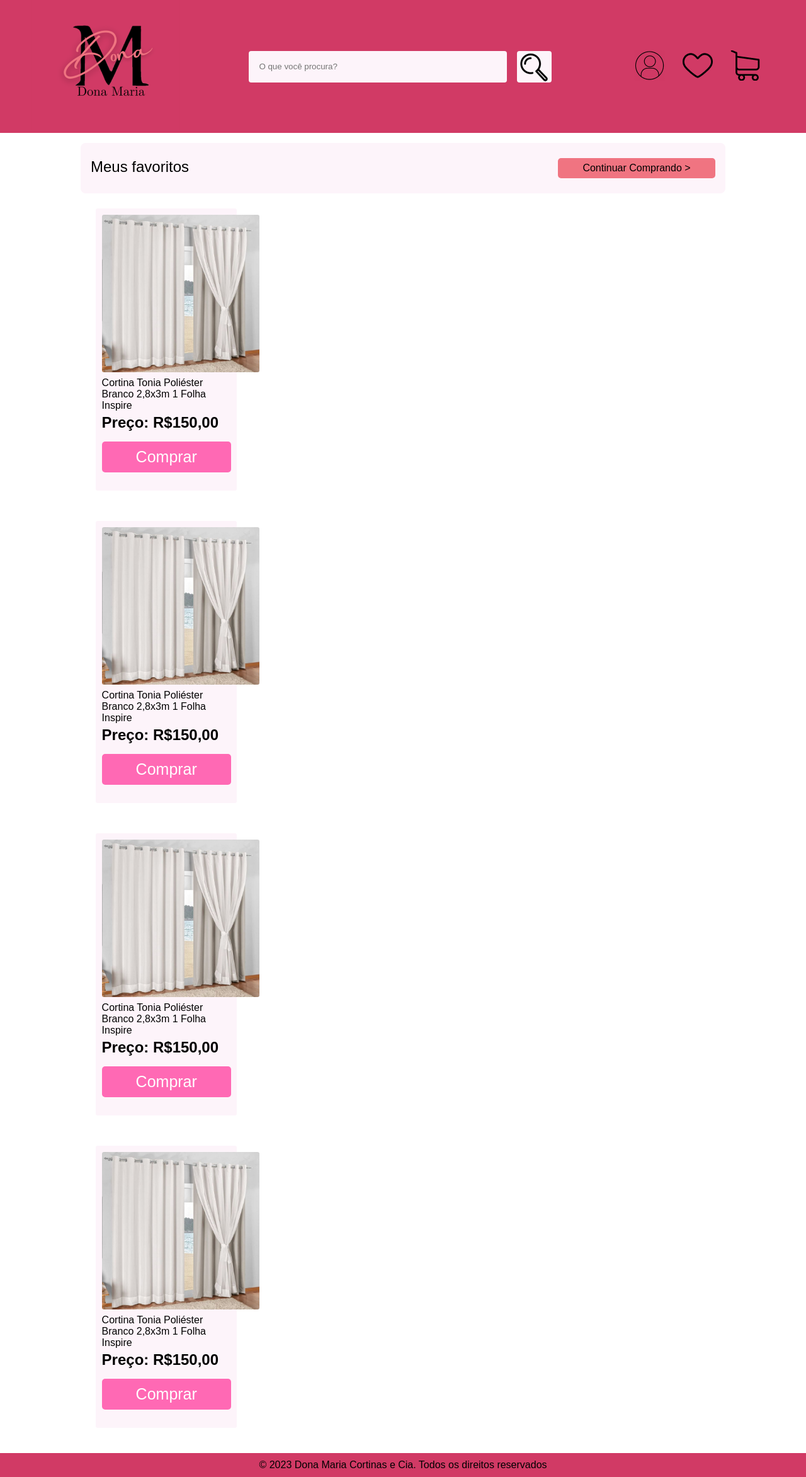
After one commit to lu0000/dona-maria-cortinas-e-cia, a PHP site: page /paginas/favoritos.html in a window 1280 px wide. The commit adds this page. Shown: the whole page at 63% size. Run offline with PHP 8.4, Linux system fonts and the light colour scheme.

Commit message:
Favoritos

```diff
--- a/estilo.css
+++ b/estilo.css
@@ -116,6 +116,7 @@ main{
     font-size: 25px;
     margin: 30px 0 50px;
 }
+/* meio do index --------------------------------------------------------------------- */
 .bloco-itens{
     display: grid;
     grid-template-columns: repeat(4, 23%);
@@ -182,7 +183,7 @@ main{
     outline: none;
     box-shadow: 0 0 5px rgba(255, 105, 180, 0.8);
 }
-  .carrinho{
+.carrinho{
     padding: 1rem 16%;
 }
 .titulo-carrinho{
@@ -427,3 +428,113 @@ select {
     color: #FF1493;
     cursor: pointer;
 }
+
+/* FAVORITOS ----------------------------------*/
+
+.produtos-favoritos{
+    display: grid;
+    grid-template-columns: repeat(4, 23%);
+    gap: 30px;
+    padding: 1.5rem;
+}
+
+.pro-favoritos{
+    background-color: #FDF4FA;
+    height: 28rem;
+    cursor: pointer;
+    box-sizing: border-box;
+   padding: 0.6rem;
+    border-radius: 0.2rem;
+}
+
+.img-favoritos{
+    width: 15rem;
+    height: 60%;
+    margin-right: 1rem;
+
+}
+
+.img-favoritos img{
+    max-width:2280px;
+    max-height:250px;
+    width: auto;
+    height: auto;
+    border-radius: 0.2rem;
+}
+.pro-fav-informacoes{
+    width: 100%;
+    height: 11rem;
+    display: flex;
+    flex-direction: column;
+    justify-content: end;
+    word-wrap: break-word;
+}
+
+.pro-fav-informacoes p{
+    padding-top: 0.1rem;
+}
+
+.pro-fav-informacoes div{
+    width: 100%;
+    height: 50%;
+    display: flex;
+    flex-direction: column;
+    justify-content: start;
+}
+
+.pro-fav-informacoes button {
+    display: inline-block;
+    padding: 10px 20px;
+    margin-bottom: 1.5rem;
+    font-size: 25px;
+    background-color: #FF69B4;
+    color: #fff;
+    border: none;
+    border-radius: 5px;
+    cursor: pointer;
+    text-align: center;
+    text-decoration: none;
+    transition: background-color 0.3s ease;
+    margin-top: 1rem;
+}
+
+.pro-fav-informacoes button:hover {
+    background-color: #FF1493;
+}
+
+.pro-fav-informacoes button:focus {
+    outline: none;
+    box-shadow: 0 0 5px rgba(255, 105, 180, 0.8);
+}
+.titulo-favoritos{
+    background-color: #FDF4FA;
+    display: flex;
+    justify-content: space-between;
+    padding: 1.5rem 1rem;
+    border-radius: 8px;
+}
+.titulo-favoritos h2{
+    text-decoration: none;
+    font-size: 24px; /* Define o tamanho da fonte */
+    font-weight: normal;
+}
+.titulo-favoritos a{
+    text-decoration: none;
+    color: #000;
+}
+.titulo-favoritos button{
+    background-color: #F07481;
+    border: none;
+    border-radius: 5px;
+    width: 250px;
+    padding: 7px;
+    font-size: 16px;
+    cursor: pointer;
+}
+.titulo-favoritos button:hover {
+    background-color: #ec6472;
+}
+
+.favoritos{
+    padding: 1rem 10%;
+}
--- a/index.html
+++ b/index.html
@@ -26,7 +26,7 @@
         <div id="menu-topo">
             <ul>
                 <li><a href="paginas/login.html"><img src="imagens/elementos-do-site/entrar.png"></a></li>
-                <li><a href=""><img src="imagens/elementos-do-site/favoritos.png"></a></li>
+                <li><a href="paginas/favoritos.html"><img src="imagens/elementos-do-site/favoritos.png"></a></li>
                 <li><a href="paginas/carrinho.html"><img src="imagens/elementos-do-site/carrinho.png"></a></li>
             </ul>
         </div>
--- a/paginas/carrinho.html
+++ b/paginas/carrinho.html
@@ -36,7 +36,7 @@
 
         <div class="titulo-carrinho">
             <h2>Meu Carrinho</h2>
-            <a href="/index.html"><button>Continuar Comprando ></button></a>
+            <a href="../index.html"><button>Continuar Comprando ></button></a>
         </div>
 
         <div class="compras-do-carrinho">
--- /dev/null
+++ b/paginas/favoritos.html
@@ -0,0 +1,96 @@
+<!DOCTYPE html>
+<html lang="pt-br">
+<head>
+    <meta charset="UTF-8">
+        <meta name="viewport" content="width=device-width, initial-scale=1.0">
+        <link href="../estilo.css" rel="stylesheet">
+        <title>Favoritos</title>
+</head>
+
+<body>
+
+    <header>
+        <div class="logo-topo">
+            <a href="../index.html"><img src="../imagens/elementos-do-site/logo-dona-maria-1.png"></a>
+        </div>
+
+        <div class="barra-pesquisa">
+            <form action="" method="post">
+                <label>
+                    <input type="text" id="nome" name="nome" placeholder="O que você procura?" required>
+                </label>
+
+                <button><img src="../imagens/elementos-do-site/lupa.png"></button>
+            </form>
+        </div>
+
+        <div id="menu-topo">
+            <ul>
+                <li><a href="login.html"><img src="../imagens/elementos-do-site/entrar.png"></a></li>
+                <li><a href=""><img src="../imagens/elementos-do-site/favoritos.png"></a></li>
+                <li><a href="carrinho.html"><img src="../imagens/elementos-do-site/carrinho.png"></a></li>
+            </ul>
+        </div>
+    </header>
+
+    <main class="favoritos"><!--Corpo do Site-->
+
+        <div class="titulo-favoritos">
+            <h2>Meus favoritos</h2>
+            <a href="../index.html"><button>Continuar Comprando ></button></a>
+        </div>
+
+            <div class="produtos-favoritos">
+                <div class="pro-favoritos">
+                    <div class="img-favoritos"><img src="../imagens/cortinas/1.jpg" alt="Imagem da cortina"></div>
+                    <div class="pro-fav-informacoes">
+                        <div><p class="texto-limitado">Cortina Tonia Poliéster Branco 2,8x3m 1 Folha Inspire</p></div>
+                        <h2>Preço: R$150,00</h2>
+                        <button>Comprar</button>
+                    </div>
+                </div>
+            </div>
+
+            <div class="produtos-favoritos">
+                <div class="pro-favoritos">
+                    <div class="img-favoritos"><img src="../imagens/cortinas/1.jpg" alt="Imagem da cortina"></div>
+                    <div class="pro-fav-informacoes">
+                        <div><p class="texto-limitado">Cortina Tonia Poliéster Branco 2,8x3m 1 Folha Inspire</p></div>
+                        <h2>Preço: R$150,00</h2>
+                        <button>Comprar</button>
+                    </div>
+                </div>
+            </div>
+
+            <div class="produtos-favoritos">
+                <div class="pro-favoritos">
+                    <div class="img-favoritos"><img src="../imagens/cortinas/1.jpg" alt="Imagem da cortina"></div>
+                    <div class="pro-fav-informacoes">
+                        <div><p class="texto-limitado">Cortina Tonia Poliéster Branco 2,8x3m 1 Folha Inspire</p></div>
+                        <h2>Preço: R$150,00</h2>
+                        <button>Comprar</button>
+                    </div>
+                </div>
+            </div>
+
+
+            <div class="produtos-favoritos">
+                <div class="pro-favoritos">
+                    <div class="img-favoritos"><img src="../imagens/cortinas/1.jpg" alt="Imagem da cortina"></div>
+                    <div class="pro-fav-informacoes">
+                        <div><p class="texto-limitado">Cortina Tonia Poliéster Branco 2,8x3m 1 Folha Inspire</p></div>
+                        <h2>Preço: R$150,00</h2>
+                        <button>Comprar</button>
+                    </div>
+                </div>
+            </div>
+
+    </main>
+
+    <footer><!--Rodapé do Site-->
+        <p>© 2023 Dona Maria Cortinas e Cia. Todos os direitos reservados</p>
+    </footer>
+
+</body>
+
+</html>
```
